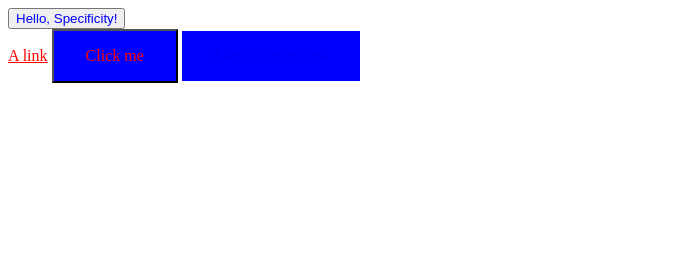
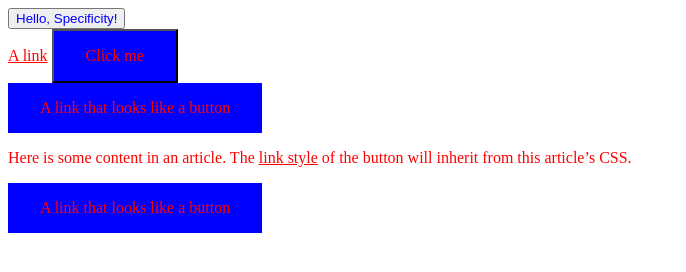
Before and after one commit to creatifying121/MERN-stack-devleopment-learning, a plain HTML site: page CSS/index.html in a window 1280 px wide. Shown: the whole page, without its empty margins (0-686 px from the left). Drawn offline with Linux system fonts and the light colour scheme.

Commit message:
inheritance example

```diff
--- a/CSS/index.html
+++ b/CSS/index.html
@@ -116,6 +116,20 @@
     <button class="my-button" onclick="alert('hello')">Click me</button>
 
     <!-- inheritance example -->
-    <a href="http://example.com" class="my-button">I am a button link</a>
+    <!-- <a href="http://example.com" class="my-button">I am a button link</a> -->
+    <main>
+        <div class="wrapper">
+          <div class="flow">
+            <a href="#" class="my-button">A link that looks like a button</a>
+            <article class="flow">
+              <p>
+                Here is some content in an article. The <a href="#">link style</a> of the button will
+                inherit from this article’s CSS.
+              </p>
+              <p><a href="#" class="my-button">A link that looks like a button</a></p>
+            </article>
+          </div>
+        </div>
+      </main>
 </body>
 </html>
--- a/CSS/style.css
+++ b/CSS/style.css
@@ -239,3 +239,7 @@
     font: inherit;
     text-align: center;
   }
+
+  article a {
+    color: maroon;
+  }
```
